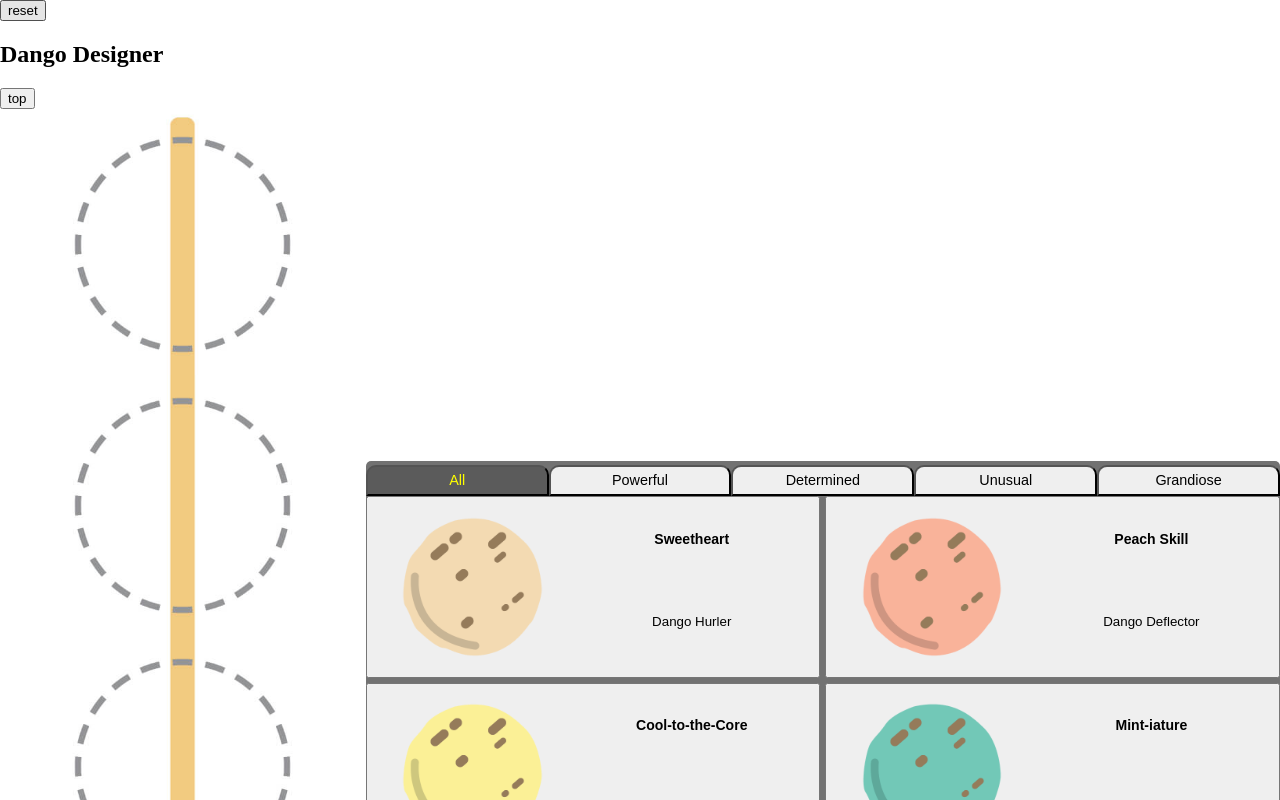
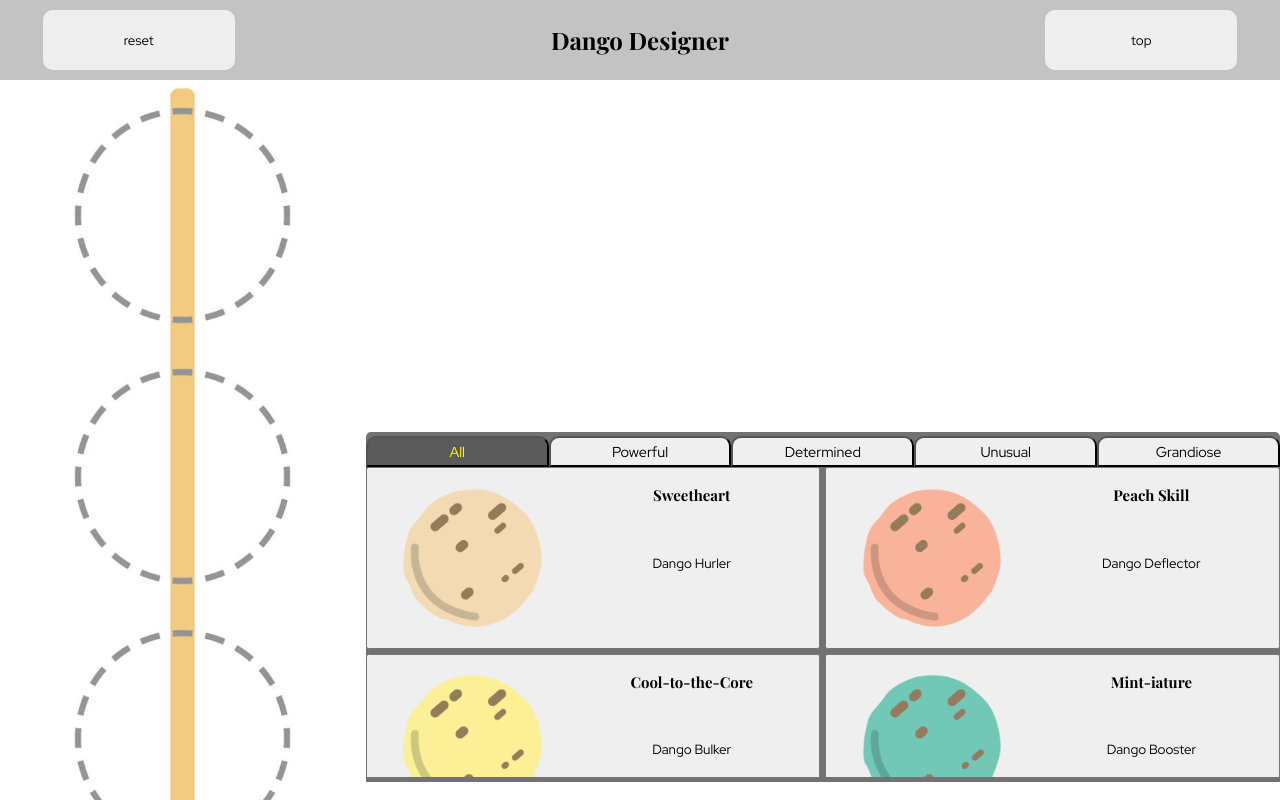
Before and after one commit to ColbPeyton/design-dango, a React (Create React App) app: page / in a window 1280 px wide. Shown: the top 800 px of the page. Built offline with nearby package versions, Linux system fonts and the light colour scheme; a web font is replaced by a local one.

Commit message:
create Header and styling file with basic markup/styling. add to App. add universal styling for text to index.scss

```diff
--- a/src/components/Header.tsx
+++ b/src/components/Header.tsx
@@ -1,10 +1,11 @@
 import React from 'react';
+import '../styles/Header.scss';
 
 export const Header  = ():JSX.Element => {
     return(
         <div className='container-header'>
-            <div className='contatiner-reset-btn'>
-                <button id='reset-btn'>
+            <div className='contatiner-top-btn'>
+                <button className='btn'>
                     reset
                 </button>
             </div>
@@ -12,7 +13,7 @@ export const Header  = ():JSX.Element => {
                 <h2>Dango Designer</h2>
             </div>
             <div className='contatiner-top-btn'>
-                <button id='top-btn'>
+                <button className='btn'>
                     top
                 </button>
             </div>
--- a/src/styles/Dango.scss
+++ b/src/styles/Dango.scss
@@ -27,25 +27,25 @@
 
     .dango-info{
         width: 50%;
-        height: 80%;
+        height: 100%;
         display: flex;
         justify-content: space-between;
         align-items: center;
         flex-direction: column;
         .name{
             width: 100%;
-            height: 40%;
-            font-size: 0.75rem;
+            height: 35%;
+            font-size: 0.8rem;
             display: flex;
             justify-content: center;
             align-items: flex-start;
         }
         .skill{
-            height: 50%;
+            height: 60%;
             width: 100%;
             display: flex;
             justify-content: center;
-            align-items: center;
+            align-items: flex-start;
         }
     }
 }
--- /dev/null
+++ b/src/styles/Header.scss
@@ -0,0 +1,29 @@
+.container-header{
+    width: 100%;
+    height: 10vh;
+    display: flex;
+    justify-content: space-around;
+    align-items: center;
+    background-color: rgba(78, 78, 78, 0.336);
+    .contatiner-top-btn{
+        width: 15%;
+        height: 100%;
+        display: flex;
+        justify-content: center;
+        align-items: center;
+    }
+
+    .container-logo{
+        width: 50%;
+        height: 100%;
+        display: flex;
+        justify-content: center;
+        align-items: center;
+    }
+    .btn{
+        border: none;
+        border-radius: 10px;
+        width: 100%;
+        height: 75%;
+    }
+}
--- a/src/styles/index.scss
+++ b/src/styles/index.scss
@@ -1,3 +1,5 @@
+
+@import './font';
 body {
   margin: 0;
   padding: 0;
@@ -6,6 +8,14 @@ body {
   height: 100%;
 }
 
+h1, h2, h3, h4{
+  font-family: $title;
+}
+
+p, button{
+  font-family: $text;
+}
+
 @media screen and (min-width: 2000px){
   body{
     display: flex;
```
